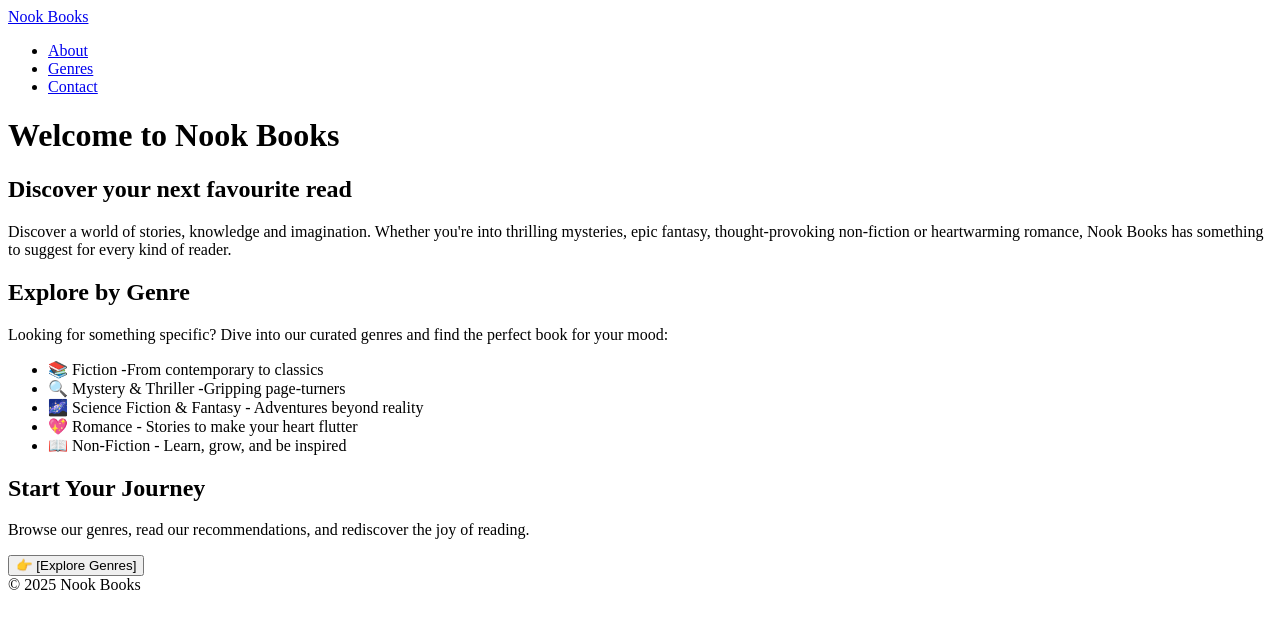
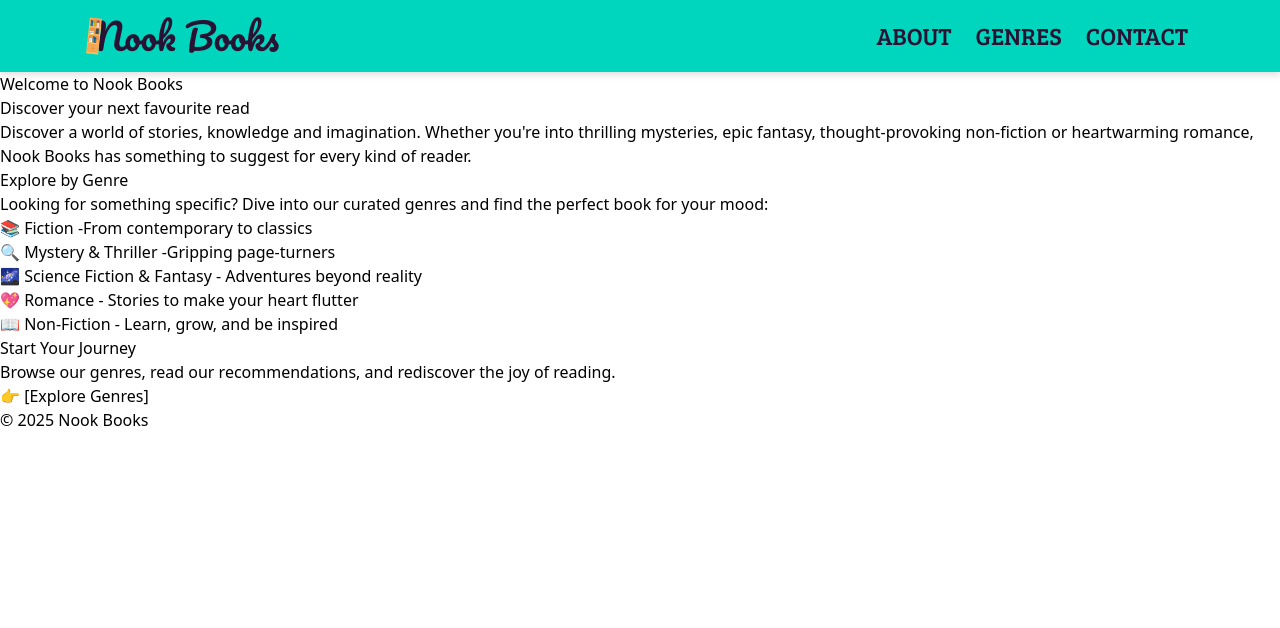
Before and after one commit to MinoshkaBocarro/nook-books, a Next.js app: page / in a window 1280 px wide. Shown: the top 628 px of the page. Built offline with nearby package versions, Linux system fonts and the light colour scheme; no server answers.

Commit message:
Style Header

```diff
--- a/src/components/layout/Header/Header.jsx
+++ b/src/components/layout/Header/Header.jsx
@@ -1,27 +1,42 @@
+import Image from "next/image";
 import Link from "next/link";
 
 function Header() {
 	return (
-		<>
-			<header>
-				<div>
-					<Link href="/">Nook Books</Link>
+		<header className="bg-primary text-text drop-shadow-md">
+			<div className="container flex flex-row items-center justify-between px-20 mx-auto">
+				<div className="py-4">
+					<Link
+						href="/"
+						className="flex flex-row items-center hover:text-brand"
+					>
+						<Image
+							className="relative w-auto h-9 left-2 rotate-6"
+							src="/logo.jpg"
+							alt="Nook Books' logo"
+							width="1372"
+							height="3982"
+						/>
+						<span className="-mr-10 text-4xl font-brand">
+							Nook Books
+						</span>
+					</Link>
 				</div>
-				<nav>
-					<ul>
-						<li>
+				<nav className="text-2xl uppercase font-heading">
+					<ul className="flex flex-row ">
+						<li className="p-4 pl-3 pr-3 hover:text-brand">
 							<Link href="/about">About</Link>
 						</li>
-						<li>
+						<li className="p-4 pl-3 pr-3 hover:text-brand">
 							<Link href="/genres">Genres</Link>
 						</li>
-						<li>
+						<li className="p-4 pl-3 pr-3 hover:text-brand">
 							<Link href="/contact">Contact</Link>
 						</li>
 					</ul>
 				</nav>
-			</header>
-		</>
+			</div>
+		</header>
 	);
 }
 
--- a/src/pages/_app.jsx
+++ b/src/pages/_app.jsx
@@ -3,6 +3,9 @@ import Script from "next/script";
 
 // components
 import Layout from "@/components/layout";
+
+// styles
+import "@/styles/globals.css";
 
 export default function App({ Component, pageProps }) {
 	return (
--- /dev/null
+++ b/src/styles/globals.css
@@ -0,0 +1,21 @@
+@import url("https://fonts.googleapis.com/css2?family=Nunito:ital@0;1&display=swap");
+@import url("https://fonts.googleapis.com/css2?family=Pacifico&display=swap");
+@import url("https://fonts.googleapis.com/css2?family=Bree+Serif&display=swap");
+
+@import "tailwindcss";
+
+@theme {
+	--font-primary: "Nunito", apple-system, sans-serif;
+	--font-heading: "Bree Serif", serif;
+	--font-brand: "Pacifico", cursive;
+
+	--color-primary: var(--color-teal-400);
+	--color-secondary: var(--color-pink-200);
+	--color-brand: var(--color-orange-200);
+	--color-background: #fffdfa;
+	--color-text: oklch(23.574% 0.066 313.189);
+}
+
+.newClass {
+	color: #fffdfa;
+}
```
Also changed, not shown: public/logo.jpg (added), tailwind.config.js (added).
